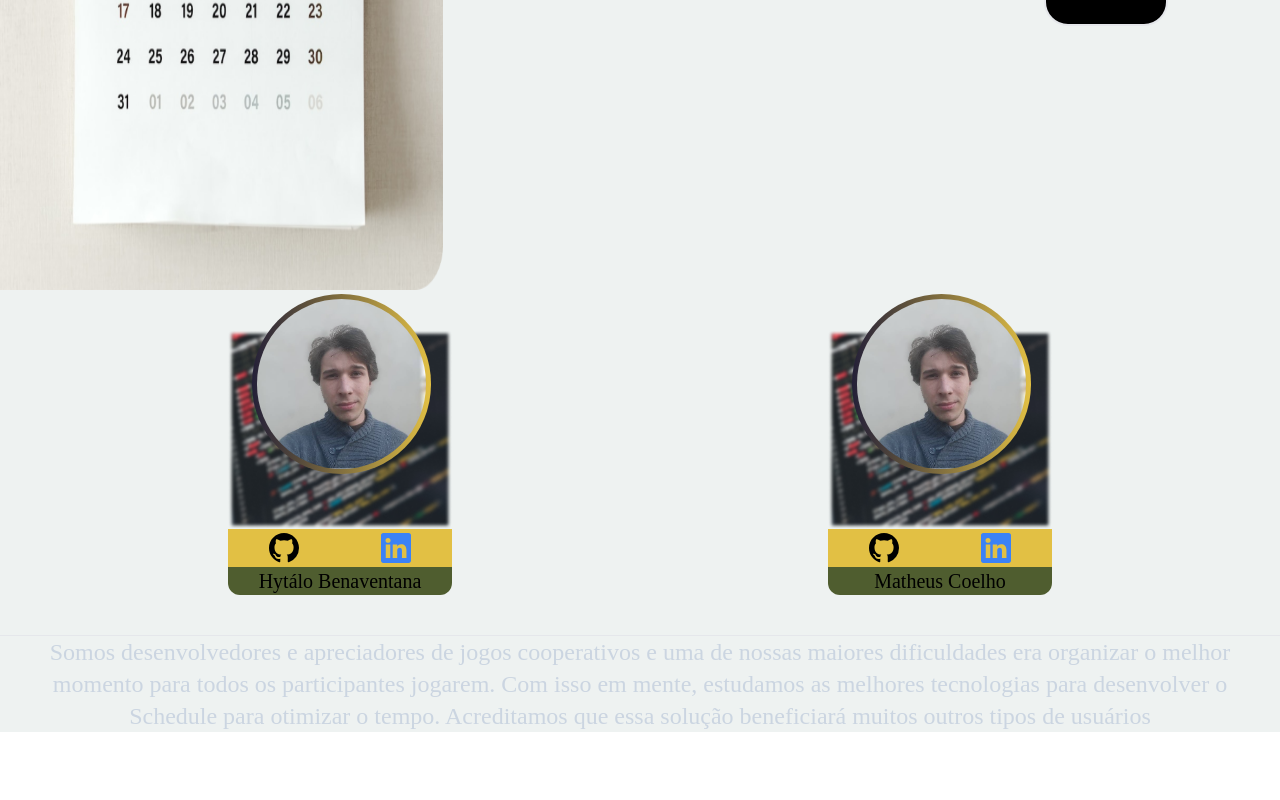
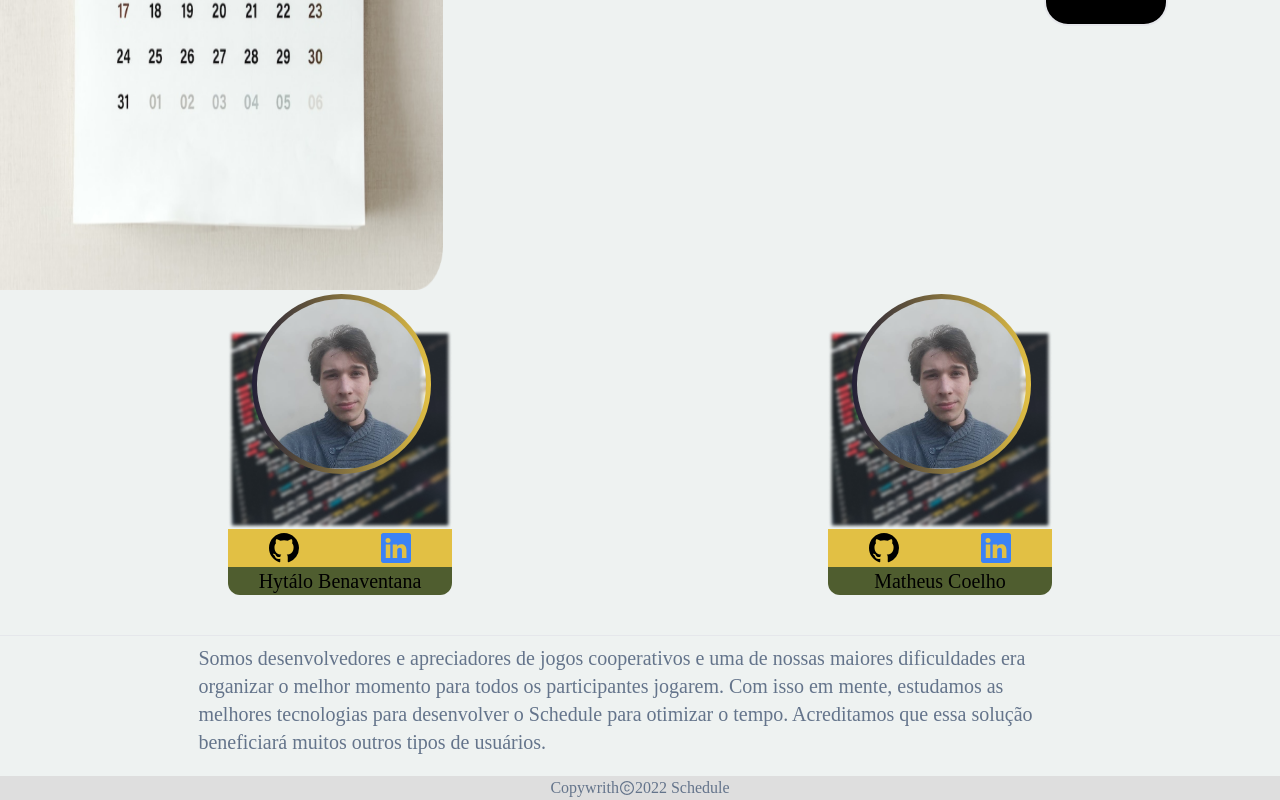
Before and after one commit to Pd-Troia/schedule_vite_tail, a React (Vite) app: page / in a window 1280 px wide. Shown: the part 510-1310 px from the top of the page. Before the commit the page ends 1242 px from the top, so only its background shows below. Built offline with nearby package versions, Linux system fonts and the light colour scheme; a web font is replaced by a local one.

Commit message:
visual update and footer created

```diff
--- a/src/App.tsx
+++ b/src/App.tsx
@@ -2,6 +2,7 @@ import { useState } from "react";
 import { Home } from "./components/pages/Home";
 import { BrowserRouter,Routes,Route } from 'react-router-dom';
 import { Login } from "./components/pages/Login";
+import { SingUp } from "./components/pages/SingUp";
 function App() {
 
   return (
@@ -10,6 +11,7 @@ function App() {
         <Routes>
         <Route element={<Home/>} path="/"/>
         <Route element={<Login/>} path="/login"/>
+        <Route element={<SingUp/>} path="/cadastro"/>
         </Routes>
       </BrowserRouter>
       </>
--- a/src/components/layout/HeaderHome.tsx
+++ b/src/components/layout/HeaderHome.tsx
@@ -9,25 +9,22 @@ export interface IHeaderHomeProps {
 export default function HeaderHome ({column}: IHeaderHomeProps) {
     const flex : string = column ? "flex-column" : ""
     return (
-    <div className={`flex ${flex} items-center justify-center`}>
+    <div className={`flex ${flex} justify-center`}>
     <Link to="explain" smooth={true} duration={3000} >
-        <p>
+        <p className='cursor-pointer'>
             Sobre
         </p>
     </Link>
-    <a>
+    <a className='cursor-pointer'>
         <p className='mx-6'>
             Portifolio
         </p>
     </a>
     <Link to="aboutus" smooth={true} duration={3000}>
-        <p>
+        <p className='cursor-pointer'>
             Contato
         </p>
     </Link>
-    <div className='ml-16 text-[1.5em]'>
-        <LoginButton/>
-    </div>
-    </div>
+        </div>
   );
 }
--- a/src/components/layout/Menu.tsx
+++ b/src/components/layout/Menu.tsx
@@ -14,13 +14,14 @@ export function Menu (props: IMenuProps) {
   return (
     <div>
       <button onClick={toggleMenu}>
-        <BiMenu/>
+        {!showMenu&&<BiMenu/>}
       </button>
       {showMenu && (
-        <div className='bg-black flex justify-center items-center absolute left-0 top-0'>
-          <button onClick={toggleMenu}><div className='text-indigo-100'><GrClose/></div></button>
-          <HeaderHome />
+        <div className='bg-purple-300 w-full h-1/2 fixed left-0 top-0'>
+          <button className='text-black' onClick={toggleMenu}><GrClose/></button>
+          <HeaderHome column={true}/>
         </div>
+
       )}
     </div>
   );
--- a/src/components/layout/ProfileCard.tsx
+++ b/src/components/layout/ProfileCard.tsx
@@ -20,7 +20,7 @@ export function ProfileCard ({name,photo,linkGit,linkLinkedin}: IProfileCardProp
             <img src={photo} className="rounded-full min-h-full bg-gradient-to-r p-[5px] from-[#242038] to-[#E2C044]"></img>
           </div>
       </div>
-      <div className='flex justify-around bg-amarelo-macaco-tranzante py-1'>
+      <div className='flex justify-around bg-yellow-bananna py-1'>
         <div className='text-3xl cursor-pointer'>
         <a href={linkGit}><BsGithub/></a>
         </div>
--- a/src/components/pages/Home.tsx
+++ b/src/components/pages/Home.tsx
@@ -1,6 +1,6 @@
-import * as React from 'react';
 import { AboutUs } from './frame_page/AboutUs';
 import Explain from './frame_page/Explain';
+import { Footer } from './frame_page/Footer';
 import HomeFront from './frame_page/HomeFront';
 export interface IHomeProps {
 }
@@ -11,6 +11,7 @@ export function Home (props: IHomeProps) {
         <HomeFront/>
         <Explain/>
         <AboutUs/>
+        <Footer/>
     </div>
   );
 }
--- /dev/null
+++ b/src/components/pages/SingUp.tsx
@@ -0,0 +1,12 @@
+import * as React from 'react';
+
+export interface ISingUpProps {
+}
+
+export function SingUp (props: ISingUpProps) {
+  return (
+    <div>
+      Cadastro
+    </div>
+  );
+}
--- a/src/components/pages/frame_page/AboutUs.tsx
+++ b/src/components/pages/frame_page/AboutUs.tsx
@@ -28,12 +28,10 @@ export function AboutUs (props: IAboutUsProps) {
     </div>
     <div>
         <hr/>
-        <p className='text-2xl text-slate-300 mx-3 text-center'>
-        Somos desenvolvedores e apreciadores de jogos cooperativos e uma de nossas maiores dificuldades
-        era organizar o melhor momento para todos os participantes jogarem.
-        Com isso em mente, estudamos as melhores tecnologias para desenvolver
-        o Schedule para otimizar o tempo. Acreditamos que essa solução beneficiará muitos outros tipos
-        de usuários
+        <p className='text-xl text-slate-500 mb-5 mt-2 mx-[15.5vw] '>
+        Somos desenvolvedores e apreciadores de jogos cooperativos e uma de nossas maiores dificuldades era organizar o melhor momento para todos os participantes jogarem.
+        Com isso em mente, estudamos as melhores tecnologias para desenvolver o Schedule para otimizar o tempo. Acreditamos que essa solução beneficiará muitos outros tipos
+        de usuários.
         </p>
     </div>
     </>
--- /dev/null
+++ b/src/components/pages/frame_page/Footer.tsx
@@ -0,0 +1,12 @@
+import * as React from 'react';
+import { AiOutlineCopyright} from 'react-icons/ai';
+export interface IFooterProps {
+}
+
+export function Footer (props: IFooterProps) {
+  return (
+    <div className='bg-greyFooter text-slate-500 flex items-center justify-center'>
+      Copywrith<AiOutlineCopyright/>2022 Schedule
+    </div>
+  );
+}
--- a/src/components/pages/frame_page/HomeFront.tsx
+++ b/src/components/pages/frame_page/HomeFront.tsx
@@ -4,13 +4,15 @@ import { Button } from '../../layout/Button';
 import { HeaderMobile } from '../../layout/HeaderMobile';
 import HeaderHome from "../../layout/HeaderHome"
 import calendar from "../../../images/Rectangle 1.png";
+import { LoginButton } from '../../layout/LoginButton';
+import { useNavigate } from 'react-router-dom';
 export interface IHomeFrontProps {
 }
 
 export default function HomeFront (props: IHomeFrontProps) {
-
+  const navigate = useNavigate()
   const openLogin = ()=>{
-    console.log("apertado")
+    navigate("/cadastro")
   }
   let viewPort = window.innerWidth
 
@@ -23,6 +25,9 @@ export default function HomeFront (props: IHomeFrontProps) {
         {viewPort > 768 ?
         <div className="flex justify-end mx-16 my-6 text-2xl">
               <HeaderHome/>
+              <div className='ml-16 text-[1.5em]'>
+              <LoginButton/>
+              </div>
         </div>
       :
       <div className='text-3xl'>
--- a/tailwind.config.js
+++ b/tailwind.config.js
@@ -6,7 +6,9 @@ module.exports = {
         plexThai: "'IBM Plex Sans Thai Looped',serif",
       },
       colors:{
-        greybg: "#EEF2F1" , 'amarelo-macaco-tranzante': "#E2C044"
+        greybg: "#EEF2F1" ,
+        "yellow-bananna": "#E2C044",
+        greyFooter: "#DEDEDE"
       },
       screens:{
         "dmp": "320px",
```
